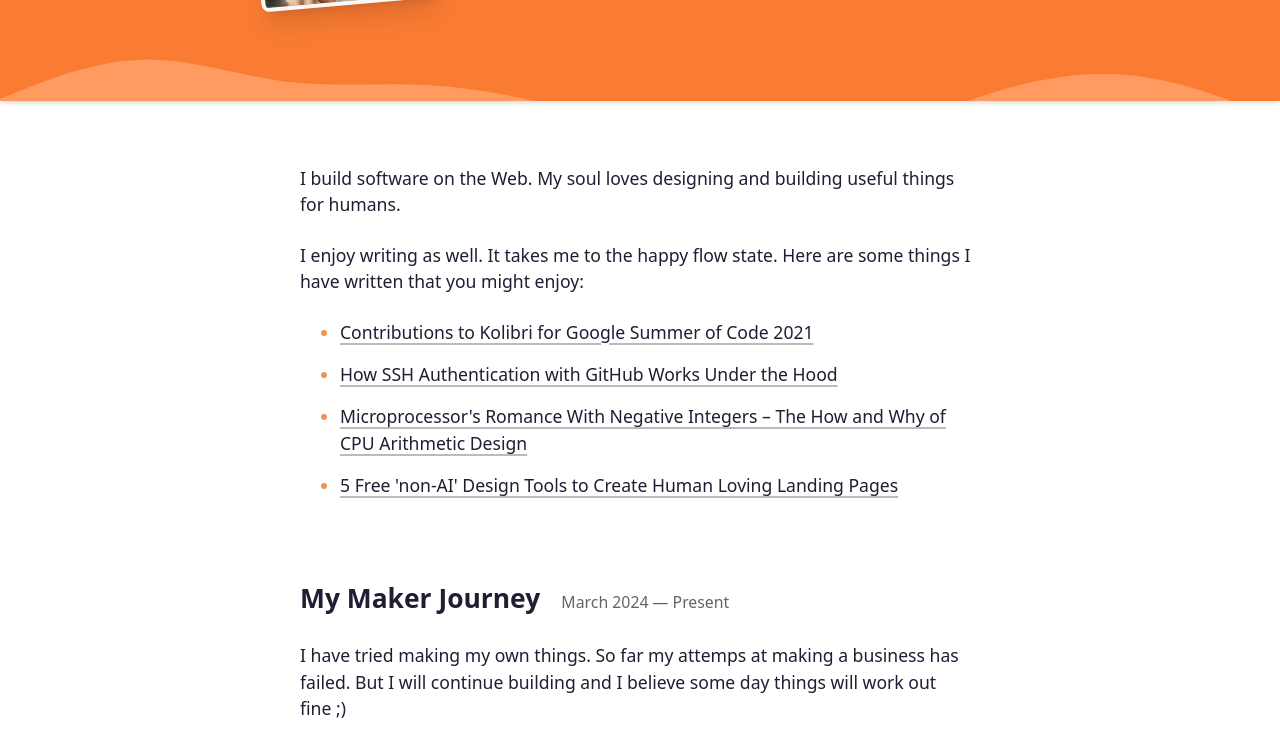
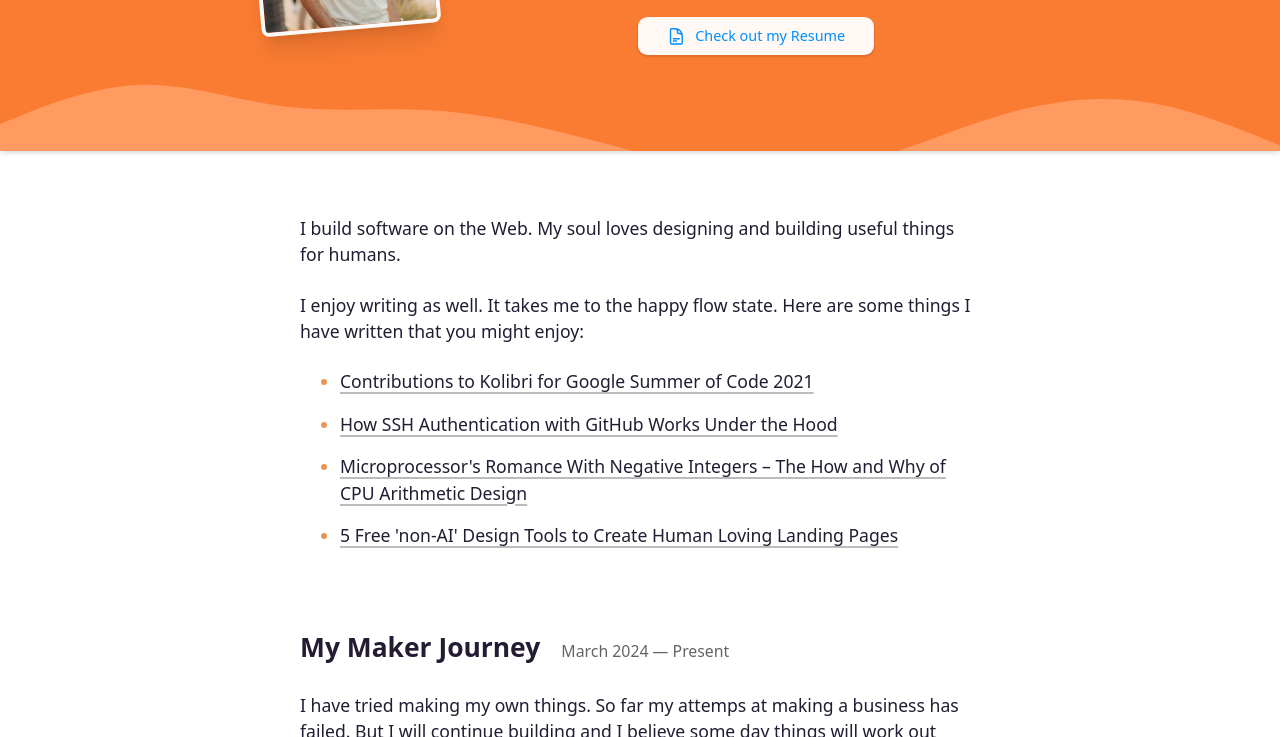
Before and after one commit to vkWeb/vkWeb.github.io, a plain HTML site: page index.html in a window 1280 px wide. Shown: the part 303-1040 px from the top of the page. Drawn offline with Linux system fonts and the light colour scheme.

Commit message:
resume in the dock

```diff
--- a/index.html
+++ b/index.html
@@ -26,7 +26,7 @@
             <h2 class="tagline">
                 Independent software maker
             </h2>
-            <div class="socials">
+            <div class="dock socials">
                 <a href="mailto:vivekmittalagrawal@gmail.com" target="_blank">
                     Email
                 </a>
@@ -54,6 +54,16 @@
                 <a href="https://github.com/vkweb" target="_blank">
                     GitHub
                 </a>
+            </div>
+
+            <div class="dock resume">
+                <svg xmlns="http://www.w3.org/2000/svg" fill="none" viewBox="0 0 24 24"
+                    stroke="currentColor">
+                    <path stroke-linecap="round" stroke-linejoin="round"
+                        d="M19.5 14.25v-2.625a3.375 3.375 0 0 0-3.375-3.375h-1.5A1.125 1.125 0 0 1 13.5 7.125v-1.5a3.375 3.375 0 0 0-3.375-3.375H8.25m0 12.75h7.5m-7.5 3H12M10.5 2.25H5.625c-.621 0-1.125.504-1.125 1.125v17.25c0 .621.504 1.125 1.125 1.125h12.75c.621 0 1.125-.504 1.125-1.125V11.25a9 9 0 0 0-9-9Z" />
+                </svg>
+
+                <a href="/[Latest] Vivek Agrawal's Resume.pdf" target="_blank">Check out my Resume</a>
             </div>
         </div>
     </header>
--- a/style.css
+++ b/style.css
@@ -142,8 +142,9 @@ header {
   }
 }
 
-header > div.introduction > div.socials {
+div.dock {
   display: flex;
+  align-items: center;
   max-width: fit-content;
   gap: 0.6rem;
 
@@ -155,6 +156,12 @@ header > div.introduction > div.socials {
   color: #0090ff;
   font-weight: 500;
   font-size: 0.9rem;
+
+  & svg {
+    width: 1.3em;
+    height: auto;
+    stroke-width: 1.8;
+  }
 
   > a {
     text-decoration: none;
```
